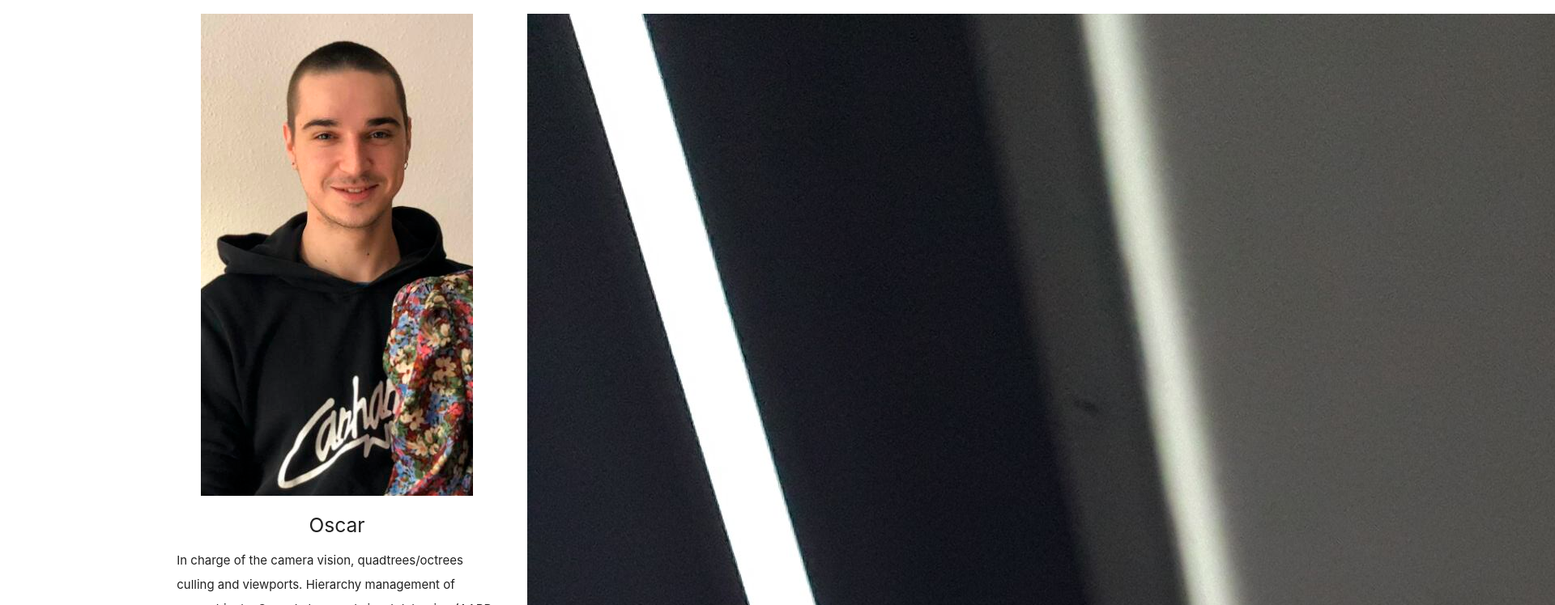
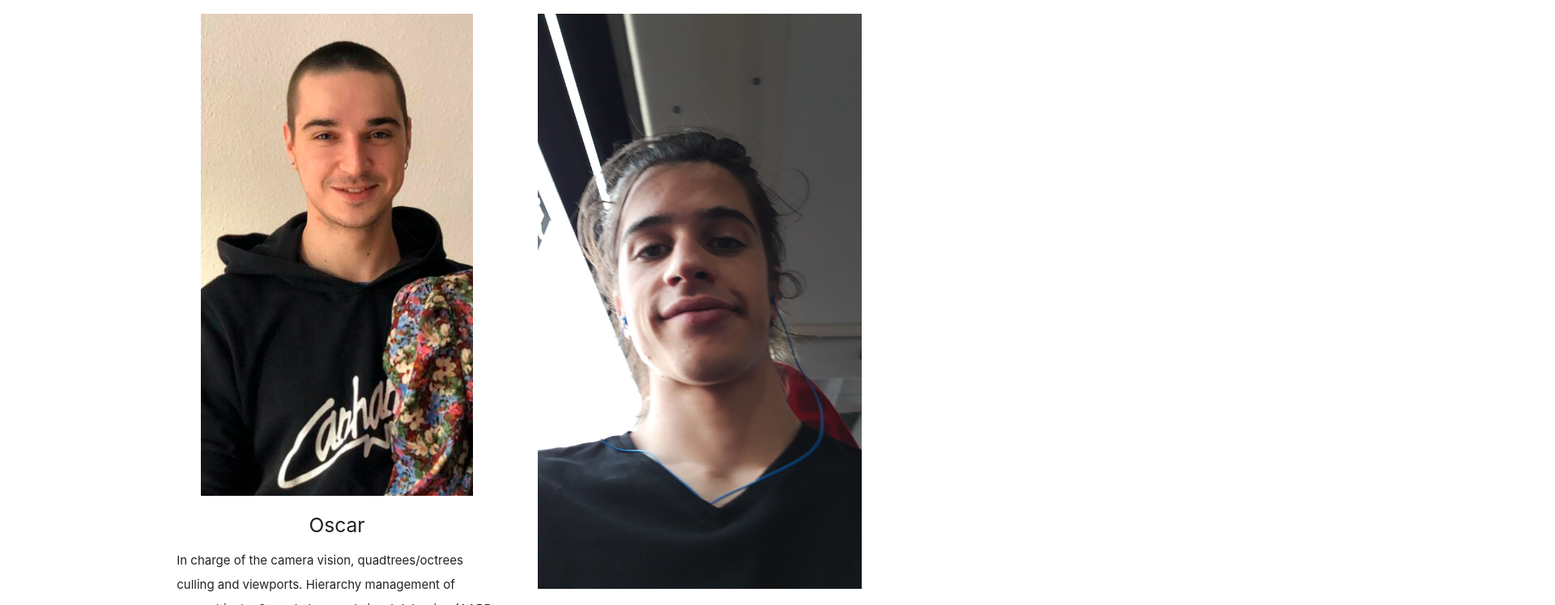
Before and after one commit to DavidTello1/GameEngine, a plain HTML site: page docs/about/index.html in a window 1280 px wide. Shown: the part 177-925 px from the top of the page at 81% size, 1920 px wide, since content can reach past the window. Drawn offline with nearby package versions, Linux system fonts and the light colour scheme.

Commit message:
Update index.html

```diff
--- a/docs/about/index.html
+++ b/docs/about/index.html
@@ -42,7 +42,7 @@
                 </div>
 
                 <div class="col s12 m6">
-                    <div class="center"><img src="david.png" alt="Unsplashed background img 2"></div>
+                    <div class="center"><img src="david.png" alt="Unsplashed background img 2" width="400"></div>
 
                     <div class="icon-block">
                         <h5 class="center">David</h5>
```
